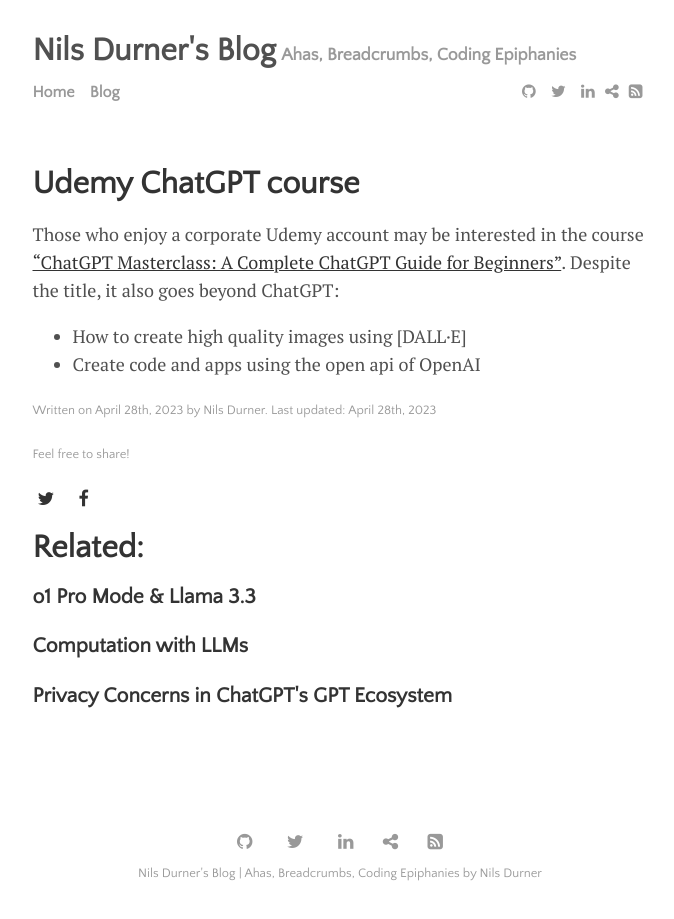
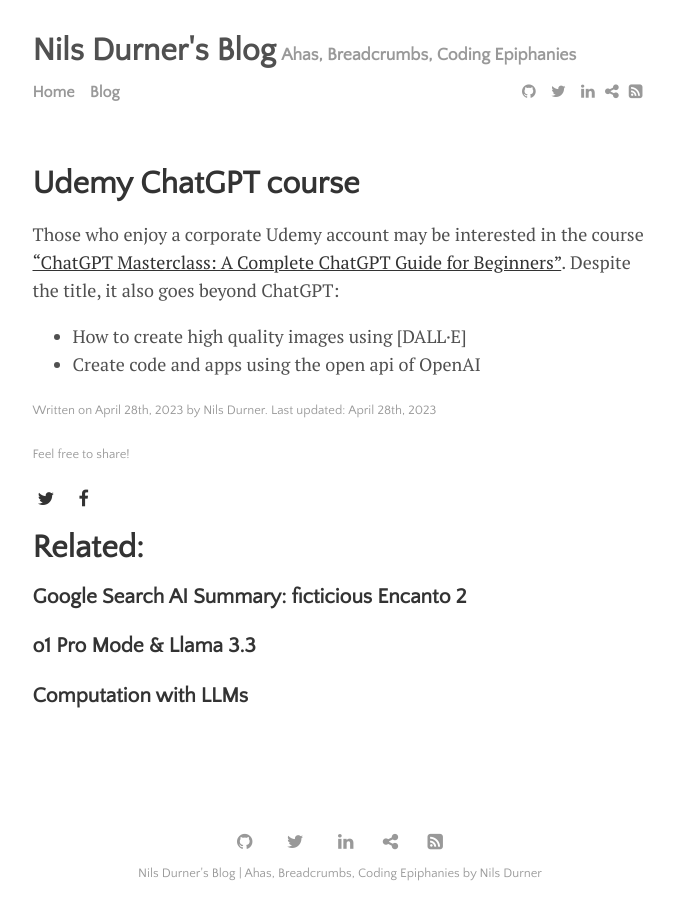
Before and after one commit to ndurner/ndurner.github.io, a Jekyll site: the page built from _posts/2023-04-28-udemy-chatgpt.md, in a window 1280 px wide. Shown: the whole page, without its empty margins (300-974 px from the left). Built offline with Jekyll 4.4.1, drawn with Linux system fonts in a browser that asks for light colours; some of the changed lines change nothing that is shown.

Commit message:
fix categories

```diff
--- a/_posts/2024-12-29-google-ai-summary.md
+++ b/_posts/2024-12-29-google-ai-summary.md
@@ -3,7 +3,7 @@
 title: "Google Search AI Summary: ficticious Encanto 2"
 author: "Nils Durner"
 categories: [journal]
-tags: [pqc, quantum computing]
+tags: [chatgpt, perplexity, google]
 date: 2024-12-29
 last_updated: 2024-12-29
 ---
```
